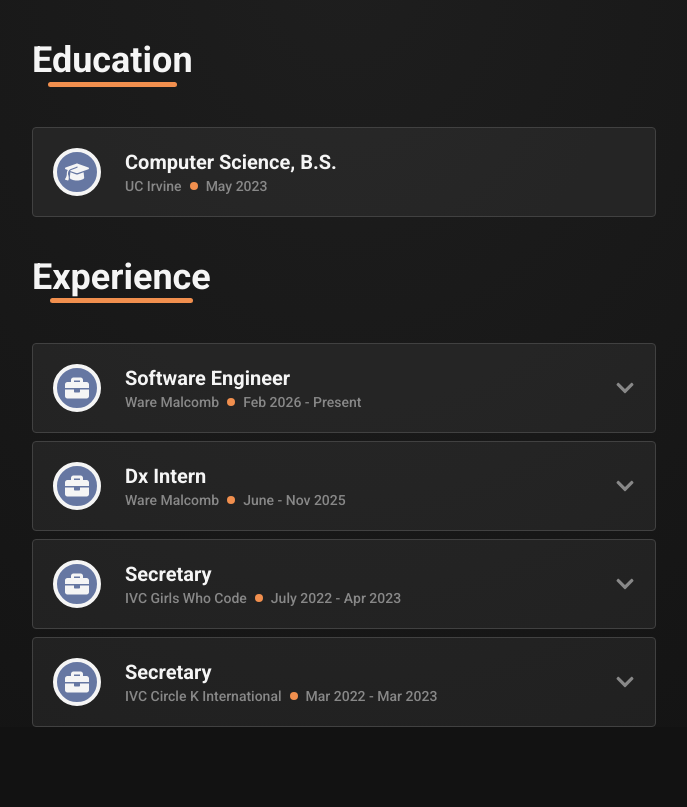
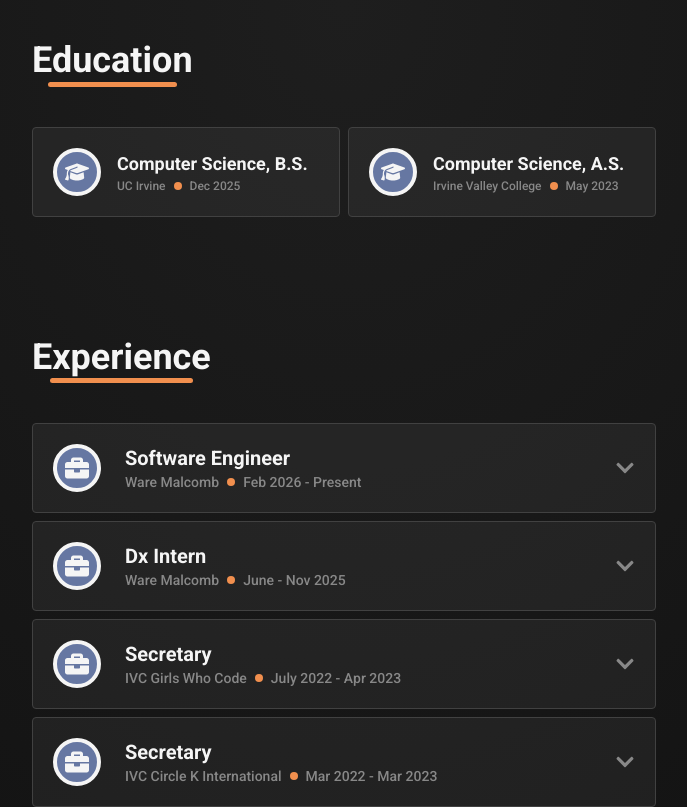
Before and after one commit to hnouizi/hnouizi.github.io, a React (Vite) app: page / in a window 1280 px wide. Shown: the part 800-1607 px from the top of the page, without its empty margins (296-983 px from the left). Before the commit the page ends 1527 px from the top, so only its background shows below. Built offline with nearby package versions, Linux system fonts and the light colour scheme.

Commit message:
added education sections

```diff
--- a/src/components/Education.tsx
+++ b/src/components/Education.tsx
@@ -8,8 +8,17 @@ const Education = () => {
             <Heading>
                 Education
             </Heading>
-            <div className="flex max-sm:flex-col">
-                <EducationSection/>
+            <div className="flex max-sm:flex-col gap-2">
+                <EducationSection
+                    degree="Computer Science, B.S."
+                    school="UC Irvine"
+                    gradDate="Dec 2025"
+                />
+                <EducationSection
+                    degree="Computer Science, A.S."
+                    school="Irvine Valley College"
+                    gradDate="May 2023"
+                />
             </div>
         </div>
     )
--- a/src/components/EducationSection.tsx
+++ b/src/components/EducationSection.tsx
@@ -1,22 +1,28 @@
 import { FaGraduationCap } from "react-icons/fa6";
 
-const EducationSection = () => {
+type EducationSectionProps = {
+    degree: string,
+    school: string,
+    gradDate: string
+}
+
+const EducationSection = ({ degree, school, gradDate }: EducationSectionProps) => {
     return (
-        <div className="w-full flex items-center gap-6 p-4 sm:p-5 rounded border-1 border-darkgray-80 bg-white/5 hover:bg-white/6 cursor-pointer hover:scale-102 transition-all duration-75">
+        <div className="w-full flex items-center gap-4 p-4 sm:p-5 rounded border-1 border-darkgray-80 bg-white/5 hover:bg-white/6 cursor-pointer hover:scale-102 transition-all duration-75">
             <div className="h-fit p-2 bg-cobaltblue border-4 rounded-full">
-                <FaGraduationCap className="text-xl sm:text-2xl"/>
+                <FaGraduationCap className="text-2xl"/>
             </div>
             <div>
-                <div className="text-xl font-bold">
-                    Computer Science, B.S.
+                <div className="text-lg font-bold">
+                    {degree}
                 </div>
-                <div className="flex items-center text-xs sm:text-sm gap-2 text-darkgray-50 font-medium">
+                <div className="flex items-center text-xs gap-2 text-darkgray-50 font-medium">
                     <div>
-                        UC Irvine
+                        {school}
                     </div>
                     <div className="h-[0.4rem] w-[0.4rem] sm:h-2 sm:w-2 rounded-full bg-lightorange"/>
                     <div>
-                        May 2023
+                        {gradDate}
                     </div>
                 </div>
             </div>
--- a/src/components/Experience.tsx
+++ b/src/components/Experience.tsx
@@ -5,7 +5,7 @@ import { experiences } from "../data/experiences.tsx";
 const Experience = () => {
 
     return (
-        <div>
+        <div className="mt-30">
             <Heading>
                 Experience
             </Heading>
```
